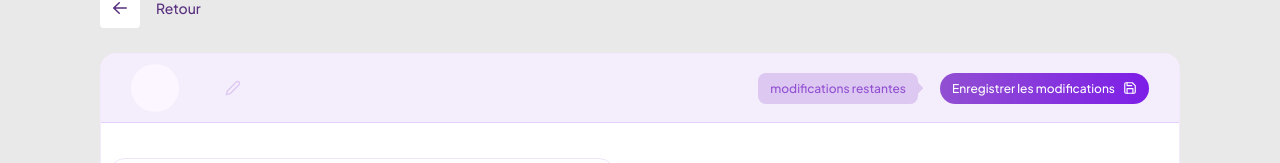
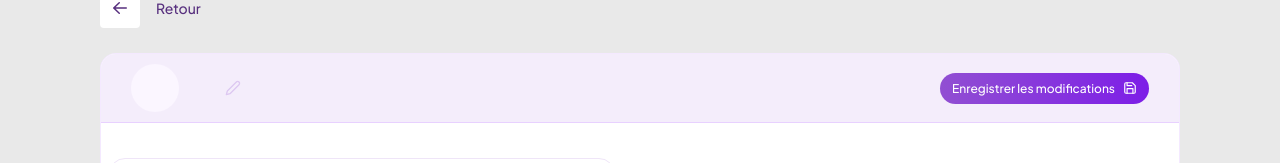
Before and after one commit to Ahmed-Amine-Hlel/Guroo-Frontend, a React (Vite) app: page /edit-business-plan/1 in a window 1280 px wide. Shown: the part 117-280 px from the top of the page. Built offline with nearby package versions, Linux system fonts and the light colour scheme; no server answers.

Commit message:
BusinessPlanMenu revisions count display based on payment status

```diff
--- a/src/core/src/adapters/realDependencies/GurooPaymentService.ts
+++ b/src/core/src/adapters/realDependencies/GurooPaymentService.ts
@@ -3,7 +3,7 @@ import {
   PaymentService,
 } from "../../domain/adapters/PaymentService";
 import api from "../../domain/adapters/api";
-import { PaymentPrice } from "../../domain/entities/Payment";
+import { PaymentPrice } from "../../domain/entities/PaymentPrice";
 
 class GurooPaymentService implements PaymentService {
   async fetchPaymentPrices(): Promise<PaymentPrice[]> {
--- a/src/core/src/domain/adapters/PaymentService.ts
+++ b/src/core/src/domain/adapters/PaymentService.ts
@@ -1,4 +1,4 @@
-import { PaymentPrice } from "../entities/Payment";
+import { PaymentPrice } from "../entities/PaymentPrice";
 
 export interface CheckoutSessionResponse {
   stripe_checkout_url: string;
--- a/src/core/src/domain/entities/Payment.ts
+++ b/src/core/src/domain/entities/Payment.ts
@@ -1,6 +1,9 @@
-export interface PaymentPrice {
-  id: string;
-  amount: number;
-  currency: string;
-  nickname: "premium" | "plus" | "free" | "classic";
+export interface Payment {
+  uid: string;
+  userId: string;
+  //   paymentStatus: PaymentStatus;
+  priceId: string;
+  stripeSessionId: string;
+  createdAt: Date;
+  businessPlanId: string;
 }
--- /dev/null
+++ b/src/core/src/domain/entities/PaymentPrice.ts
@@ -0,0 +1,6 @@
+export interface PaymentPrice {
+  id: string;
+  amount: number;
+  currency: string;
+  nickname: "premium" | "plus" | "free" | "classic";
+}
--- a/src/core/src/usecases/FetchPaymentPrices.ts
+++ b/src/core/src/usecases/FetchPaymentPrices.ts
@@ -1,5 +1,5 @@
 import { PaymentService } from "../domain/adapters/PaymentService";
-import { PaymentPrice } from "../domain/entities/Payment";
+import { PaymentPrice } from "../domain/entities/PaymentPrice";
 
 export class FetchPaymentPrices {
   private paymentService: PaymentService;
--- a/src/locofy/screens/BusinessPlanMenu.tsx
+++ b/src/locofy/screens/BusinessPlanMenu.tsx
@@ -279,9 +279,11 @@ const BusinessPlanMenu = () => {
                       </div>
                     </div>
                   </div>
-                  <div className="w-full text-[#914FD2] text-[10px] p-[10px] bg-[#FAF5FF] rounded-[4px]">
-                    {plan.availableRevisions} modifications restantes
-                  </div>
+                  {plan.isPaid && (
+                    <div className="w-full text-[#914FD2] text-[10px] p-[10px] bg-[#FAF5FF] rounded-[4px]">
+                      {plan.availableRevisions} modifications restantes
+                    </div>
+                  )}
                 </div>
               ))}
             </div>
--- a/src/locofy/screens/EditBusinessPlan.tsx
+++ b/src/locofy/screens/EditBusinessPlan.tsx
@@ -67,6 +67,7 @@ const EditBusinessPlan = () => {
           </div>
 
           <div className="flex items-center gap-[12px]">
+            {currentBusinessPlan?.isPaid && (
               <div className="flex items-center">
                 <div className="rounded-[8px] px-[12px] py-[8px] text-[12px] text-[#914FD2] bg-[#ddc8f1] ">
                   {currentBusinessPlan?.availableRevisions} modifications
@@ -74,6 +75,7 @@ const EditBusinessPlan = () => {
                 </div>
                 <VscTriangleRight className="ms-[-6px] text-[#ddc8f1] " />
               </div>
+            )}
 
             <button className="flex items-center bg-gradient-to-r from-[#914FD2] from-0% to-[#7D1EE7] to-100% rounded-[45px] px-[12px] py-[8px] text-white gap-[8px] hover:cursor-pointer">
               <span className="text-[12px]">Enregistrer les modifications</span>
--- a/src/locofy/screens/PayementScreen.tsx
+++ b/src/locofy/screens/PayementScreen.tsx
@@ -4,7 +4,7 @@ import { FetchPaymentPrices } from "../../core/src/usecases/FetchPaymentPrices";
 import { InitiateCheckoutSession } from "../../core/src/usecases/InitiateCheckoutSession";
 import GurooPaymentService from "../../core/src/adapters/realDependencies/GurooPaymentService";
 import { useEffect } from "react";
-import { PaymentPrice } from "../../core/src/domain/entities/Payment";
+import { PaymentPrice } from "../../core/src/domain/entities/PaymentPrice";
 
 const PayementScreen = () => {
   const [prices, setPrices] = useState<PaymentPrice[]>([]);
```
Also changed, not shown: src/core/src/adapters/realDependencies/mappers/BusinessPlanMapper.ts (+22 -10 lines), src/core/src/domain/entities/BusinessPlan.ts (+14 -6 lines). Lines whose indentation alone changed are shown as unchanged.
